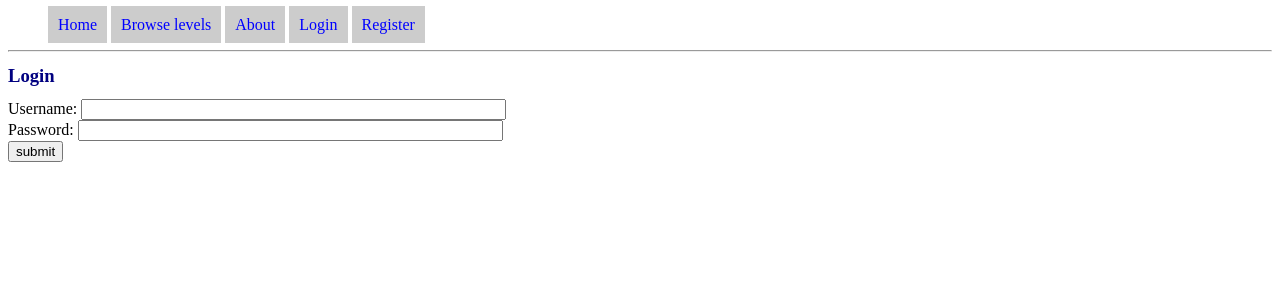
After one commit to geoo89/lixdb, a Django app: page /lixdb/login/ in a window 1280 px wide. The commit adds this page. Shown: the top 300 px of the page. Run offline with Django 3.2, Linux system fonts and the light colour scheme.

Commit message:
user authentication added

```diff
--- a/lixdb/admin.py
+++ b/lixdb/admin.py
@@ -1,10 +1,11 @@
 from django.contrib import admin
 
-from lixdb.models import Directory, Level, Replay
+from lixdb.models import Directory, Level, Replay, UserProfile
 
 admin.site.register(Directory)
 admin.site.register(Level)
 admin.site.register(Replay)
+admin.site.register(UserProfile)
 
 # class PageAdmin(admin.ModelAdmin):
 #     list_display = ('title', 'category', 'url')
--- a/lixdb/urls.py
+++ b/lixdb/urls.py
@@ -11,4 +11,7 @@ urlpatterns = patterns('',
     url(r'^about/$', views.about, name='about'),
     url(r'^(?P<root_name_url>levels(/[0-9A-z]+)*)[/]*$', views.level_list, name='level_list'), #TODO: add - and _
     url(r'^(?P<root_name_url>levels(/[0-9A-z]+)*/.*\.txt)$', views.replay_list, name='replay_list'), #TODO: add - and _
+    url(r'^register/$', views.register, name='register'),
+    url(r'^login/$', views.user_login, name='login'),
+    url(r'^logout/$', views.user_logout, name='logout'),
 )
--- a/lixdb/views.py
+++ b/lixdb/views.py
@@ -1,12 +1,15 @@
 from django.shortcuts import render
-from django.http import HttpResponse
-
+from django.http import HttpResponse, HttpResponseRedirect
+from django.contrib.auth import authenticate, login, logout
+from django.contrib.auth.decorators import login_required
 from django.template import RequestContext
 from django.shortcuts import render_to_response
 
 from lixdb.models import Directory, Level, Replay
+from lixdb.forms import UserForm, UserProfileForm
 
 import os
+
 
 def index(request):
     # Request the context of the request.
@@ -31,6 +34,7 @@ def about(request):
     context_dict = dict()
 
     return render_to_response('lixdb/about.html', context_dict, context)
+
 
 def level_list(request, root_name_url):
     # Request our context from the request passed to us.
@@ -84,6 +88,7 @@ def level_list(request, root_name_url):
     # Go render the response and return it to the client.
     return render_to_response('lixdb/levels.html', context_dict, context)
 
+
 def replay_list(request, root_name_url):
     context = RequestContext(request)
 
@@ -99,3 +104,115 @@ def replay_list(request, root_name_url):
     context_dict['replays_by_time'] = replays_by_time
 
     return render_to_response('lixdb/replays.html', context_dict, context)
+
+
+def register(request):
+    # Like before, get the request's context.
+    context = RequestContext(request)
+
+    # A boolean value for telling the template whether the registration was successful.
+    # Set to False initially. Code changes value to True when registration succeeds.
+    registered = False
+
+    # If it's a HTTP POST, we're interested in processing form data.
+    if request.method == 'POST':
+        # Attempt to grab information from the raw form information.
+        # Note that we make use of both UserForm and UserProfileForm.
+        user_form = UserForm(data=request.POST)
+        profile_form = UserProfileForm(data=request.POST)
+
+        # If the two forms are valid...
+        if user_form.is_valid() and profile_form.is_valid():
+            # Save the user's form data to the database.
+            user = user_form.save()
+
+            # Now we hash the password with the set_password method.
+            # Once hashed, we can update the user object.
+            user.set_password(user.password)
+            user.save()
+
+            # Now sort out the UserProfile instance.
+            # Since we need to set the user attribute ourselves, we set commit=False.
+            # This delays saving the model until we're ready to avoid integrity problems.
+            profile = profile_form.save(commit=False)
+            profile.user = user
+
+            # # Did the user provide a profile picture?
+            # # If so, we need to get it from the input form and put it in the UserProfile model.
+            # if 'picture' in request.FILES:
+            #     profile.picture = request.FILES['picture']
+
+            # Now we save the UserProfile model instance.
+            profile.save()
+
+            # Update our variable to tell the template registration was successful.
+            registered = True
+
+        # Invalid form or forms - mistakes or something else?
+        # Print problems to the terminal.
+        # They'll also be shown to the user.
+        else:
+            print user_form.errors, profile_form.errors
+
+    # Not a HTTP POST, so we render our form using two ModelForm instances.
+    # These forms will be blank, ready for user input.
+    else:
+        user_form = UserForm()
+        profile_form = UserProfileForm()
+
+    # Render the template depending on the context.
+    return render_to_response(
+            'lixdb/register.html',
+            {'user_form': user_form, 'profile_form': profile_form, 'registered': registered},
+            context)
+
+
+def user_login(request):
+    # Like before, obtain the context for the user's request.
+    context = RequestContext(request)
+
+    # If the request is a HTTP POST, try to pull out the relevant information.
+    if request.method == 'POST':
+        # Gather the username and password provided by the user.
+        # This information is obtained from the login form.
+        username = request.POST['username']
+        password = request.POST['password']
+
+        # Use Django's machinery to attempt to see if the username/password
+        # combination is valid - a User object is returned if it is.
+        user = authenticate(username=username, password=password)
+
+        # If we have a User object, the details are correct.
+        # If None (Python's way of representing the absence of a value), no user
+        # with matching credentials was found.
+        if user:
+            # Is the account active? It could have been disabled.
+            if user.is_active:
+                # If the account is valid and active, we can log the user in.
+                # We'll send the user back to the homepage.
+                login(request, user)
+                return HttpResponseRedirect('/lixdb/')
+            else:
+                # An inactive account was used - no logging in!
+                return HttpResponse("Your Lix DB account is disabled.")
+        else:
+            # Bad login details were provided. So we can't log the user in.
+            print "Invalid login details: {0}, {1}".format(username, password)
+            return HttpResponse("Invalid login details supplied.")
+
+    # The request is not a HTTP POST, so display the login form.
+    # This scenario would most likely be a HTTP GET.
+    else:
+        # No context variables to pass to the template system, hence the
+        # blank dictionary object...
+        return render_to_response('lixdb/login.html', {}, context)
+
+
+# Use the login_required() decorator to ensure only those logged in can access the view.
+@login_required
+def user_logout(request):
+    # Since we know the user is logged in, we can now just log them out.
+    logout(request)
+
+    # Take the user back to the homepage.
+    return HttpResponseRedirect('/lixdb/')
--- a/static/stylesheet.css
+++ b/static/stylesheet.css
@@ -6,7 +6,7 @@ h1 {
 .header-list li {
     display: inline;
     background-color: #CCCCCC;
-    color: #CCCCCC;
+    color: #000000;
     padding: 10px;
 }
 
--- a/templates/lixdb/base.html
+++ b/templates/lixdb/base.html
@@ -13,7 +13,15 @@
     <ul class="header-list">
         <li><a href="/lixdb">Home</a></li>
         <li><a href="/lixdb/levels">Browse levels</a></li>
-        <li><a href="/lixdb/about/">Useless About Page</a></li>
+        <li><a href="/lixdb/about/">About</a></li>
+        {% if user.is_authenticated %}
+        <li>Logged in as {{ user.username }}!</li>
+        <li><a href="/lixdb/logout/">Logout</a></li>
+        {% else %}
+        <li><a href="/lixdb/login/">Login</a></li>
+        <li><a href="/lixdb/register/">Register</a></li>
+        {% endif %}
+
     </ul>
         <hr />
 
--- /dev/null
+++ b/templates/lixdb/login.html
@@ -0,0 +1,17 @@
+{% extends 'lixdb/base.html' %}
+
+{% block title %} - Login{% endblock %}
+
+{% block body_block %}
+    <h1>Login</h1>
+
+    <form id="login_form" method="post" action="/lixdb/login/">
+        {% csrf_token %}
+        Username: <input type="text" name="username" value="" size="50" />
+        <br />
+        Password: <input type="password" name="password" value="" size="50" />
+        <br />
+
+        <input type="submit" value="submit" />
+    </form>
+{% endblock %}
--- a/testprj/settings.py
+++ b/testprj/settings.py
@@ -47,9 +47,11 @@ ALLOWED_HOSTS = []
 
 INSTALLED_APPS = (
     'django.contrib.admin',
+    #'django.contrib.admindocs',
     'django.contrib.auth',
     'django.contrib.contenttypes',
     'django.contrib.sessions',
+    'django.contrib.sites',
     'django.contrib.messages',
     'django.contrib.staticfiles',
     'lixdb'
@@ -105,3 +107,5 @@ STATICFILES_DIRS = (
 )
 
 MEDIA_URL = '/media/'
+
+LOGIN_URL = '/lixdb/login/'
```
Also changed, not shown: lixdb/forms.py (added, +29 -0 lines), lixdb/models.py (+17 -1 lines), templates/lixdb/register.html (added, +31 -0 lines), 1 other file.
